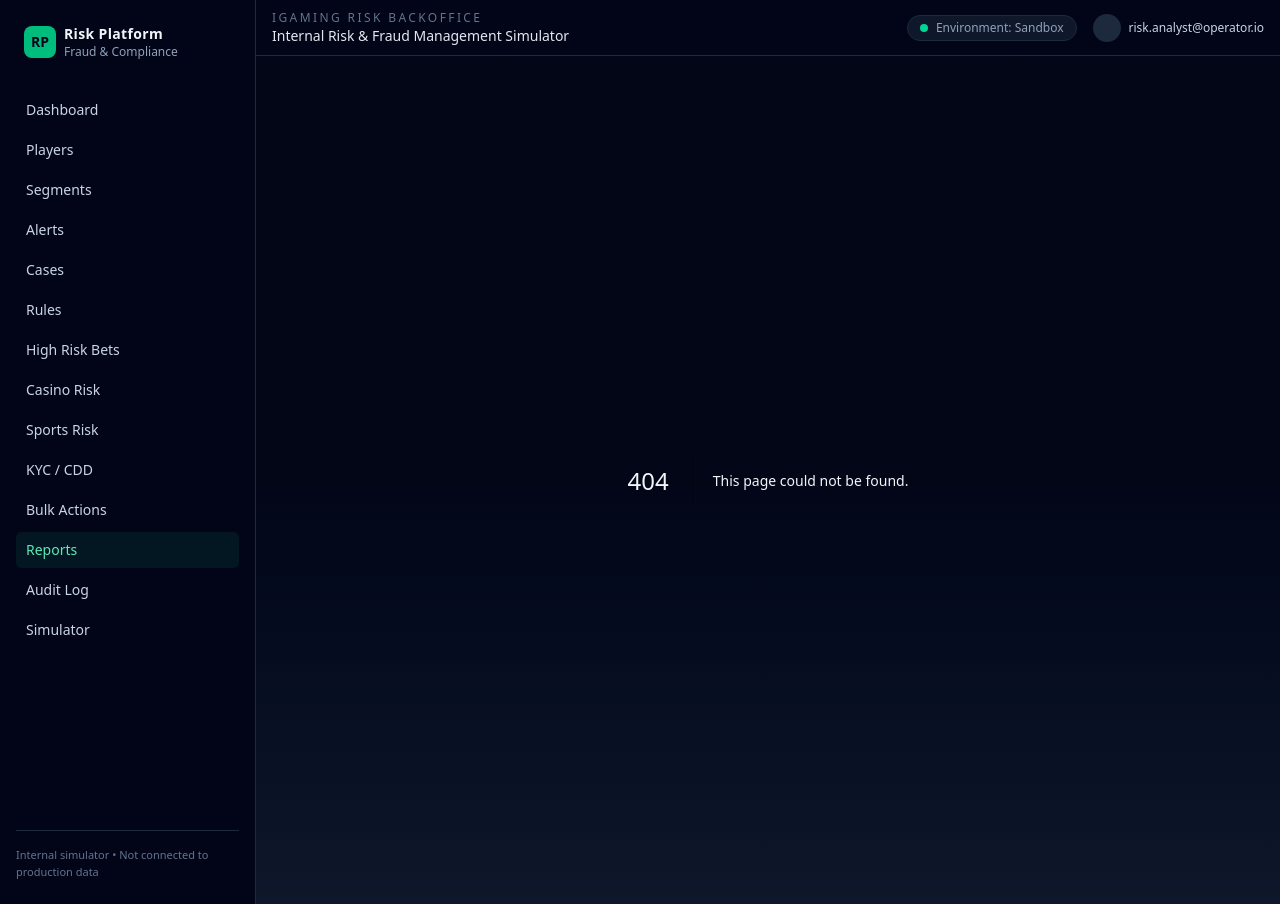
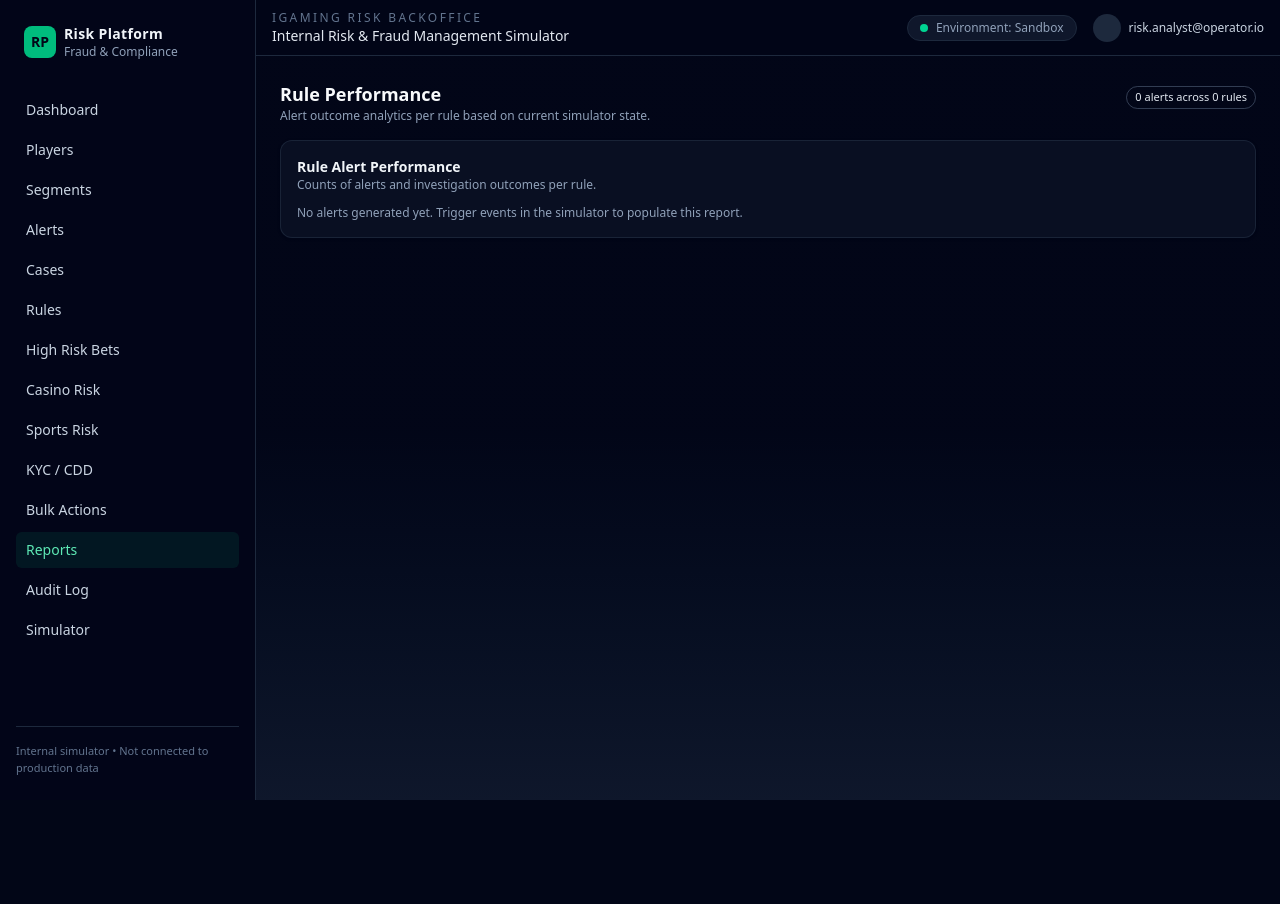
Before and after one commit to ptsportsbookcom-sudo/risk-platform-simulator, a Next.js app: page /reports/rule-performance in a window 1280 px wide. Before the commit this address had no page. After the commit the page ends 800 px from the top, so only its background shows below. Built offline with nearby package versions, Linux system fonts and the light colour scheme.

Commit message:
add rule performance reporting dashboard

```diff
--- a/app/reports/page.tsx
+++ b/app/reports/page.tsx
@@ -145,6 +145,39 @@ export default function ReportsPage() {
           <MetricTile label="Open Cases" value={openCases} />
           <MetricTile label="High Risk Players" value={highRiskPlayers} />
           <MetricTile label="High Risk Bets" value={totalHighRiskBets} />
+        </div>
+        <div className="mt-4 grid gap-3 text-[11px] sm:grid-cols-3">
+          <Link
+            href="/reports/rule-performance"
+            className="rounded-md border border-slate-800 bg-slate-900/70 px-3 py-2 hover:border-emerald-500/70 hover:bg-slate-900"
+          >
+            <div className="font-semibold text-slate-100">
+              Rule Performance
+            </div>
+            <div className="mt-0.5 text-[11px] text-slate-400">
+              View alert outcomes and fraud detection rates per rule.
+            </div>
+          </Link>
+          <Link
+            href="/reports/pending-kyc"
+            className="rounded-md border border-slate-800 bg-slate-900/70 px-3 py-2 hover:border-sky-500/70 hover:bg-slate-900"
+          >
+            <div className="font-semibold text-slate-100">Pending KYC</div>
+            <div className="mt-0.5 text-[11px] text-slate-400">
+              Review players with outstanding KYC requirements.
+            </div>
+          </Link>
+          <Link
+            href="/reports/negative-balance"
+            className="rounded-md border border-slate-800 bg-slate-900/70 px-3 py-2 hover:border-amber-500/70 hover:bg-slate-900"
+          >
+            <div className="font-semibold text-slate-100">
+              Negative Balances
+            </div>
+            <div className="mt-0.5 text-[11px] text-slate-400">
+              Monitor players with negative account balances.
+            </div>
+          </Link>
         </div>
       </Card>
 
--- /dev/null
+++ b/app/reports/rule-performance/page.tsx
@@ -0,0 +1,149 @@
+"use client";
+
+import { useMemo } from "react";
+import { Card } from "@/components/ui/Card";
+import { Badge } from "@/components/ui/Badge";
+import { Table, THead, TBody, TH, TR, TD } from "@/components/ui/Table";
+import { useRiskEngine } from "@/components/risk/RiskEngineContext";
+
+export default function RulePerformanceReportPage() {
+  const { state } = useRiskEngine();
+  const alerts = state.alerts ?? [];
+  const rules = state.rules ?? [];
+
+  const rows = useMemo(() => {
+    const byRule = new Map<
+      string,
+      {
+        ruleId: string;
+        ruleName: string;
+        totalAlerts: number;
+        confirmedFraud: number;
+        falsePositives: number;
+        investigating: number;
+        openAlerts: number;
+      }
+    >();
+
+    for (const alert of alerts) {
+      const ruleId = alert.ruleTriggered;
+      const rule =
+        rules.find((r) => r.id === ruleId) ??
+        rules.find((r) => r.name === ruleId) ??
+        null;
+      const key = ruleId;
+      const existing =
+        byRule.get(key) ?? ({
+          ruleId,
+          ruleName: rule?.name ?? ruleId,
+          totalAlerts: 0,
+          confirmedFraud: 0,
+          falsePositives: 0,
+          investigating: 0,
+          openAlerts: 0,
+        } as const);
+
+      const current = { ...existing };
+      current.totalAlerts += 1;
+
+      if (alert.status === "confirmed_fraud") {
+        current.confirmedFraud += 1;
+      } else if (alert.status === "false_positive") {
+        current.falsePositives += 1;
+      } else if (alert.status === "investigating") {
+        current.investigating += 1;
+      } else if (alert.status === "open") {
+        current.openAlerts += 1;
+      }
+
+      byRule.set(key, current);
+    }
+
+    return Array.from(byRule.values()).sort(
+      (a, b) => b.totalAlerts - a.totalAlerts,
+    );
+  }, [alerts, rules]);
+
+  return (
+    <>
+      <div className="flex items-baseline justify-between gap-4">
+        <div>
+          <h1 className="text-lg font-semibold text-slate-50">
+            Rule Performance
+          </h1>
+          <p className="text-xs text-slate-400">
+            Alert outcome analytics per rule based on current simulator state.
+          </p>
+        </div>
+        <Badge variant="outline">
+          {alerts.length} alerts across {rows.length} rules
+        </Badge>
+      </div>
+
+      <Card
+        title="Rule Alert Performance"
+        description="Counts of alerts and investigation outcomes per rule."
+      >
+        {rows.length === 0 ? (
+          <p className="text-xs text-slate-400">
+            No alerts generated yet. Trigger events in the simulator to populate
+            this report.
+          </p>
+        ) : (
+          <Table>
+            <THead>
+              <TR>
+                <TH>Rule</TH>
+                <TH>Alerts</TH>
+                <TH>Fraud</TH>
+                <TH>False Pos</TH>
+                <TH>Open / Investigating</TH>
+                <TH>Detection Rate</TH>
+              </TR>
+            </THead>
+            <TBody>
+              {rows.map((row) => {
+                const openInvestigating =
+                  row.openAlerts + row.investigating;
+                const detectionRate =
+                  row.totalAlerts > 0
+                    ? (row.confirmedFraud / row.totalAlerts) * 100
+                    : 0;
+
+                return (
+                  <TR key={row.ruleId}>
+                    <TD className="text-xs text-slate-100">
+                      <div className="flex flex-col">
+                        <span>{row.ruleName}</span>
+                        <span className="font-mono text-[10px] text-slate-500">
+                          {row.ruleId}
+                        </span>
+                      </div>
+                    </TD>
+                    <TD className="text-[11px] text-slate-100">
+                      {row.totalAlerts}
+                    </TD>
+                    <TD className="text-[11px] text-emerald-300">
+                      {row.confirmedFraud}
+                    </TD>
+                    <TD className="text-[11px] text-slate-300">
+                      {row.falsePositives}
+                    </TD>
+                    <TD className="text-[11px] text-amber-200">
+                      {openInvestigating}
+                    </TD>
+                    <TD className="text-[11px] text-slate-100">
+                      {row.totalAlerts === 0
+                        ? "—"
+                        : `${detectionRate.toFixed(1)}%`}
+                    </TD>
+                  </TR>
+                );
+              })}
+            </TBody>
+          </Table>
+        )}
+      </Card>
+    </>
+  );
+}
```
